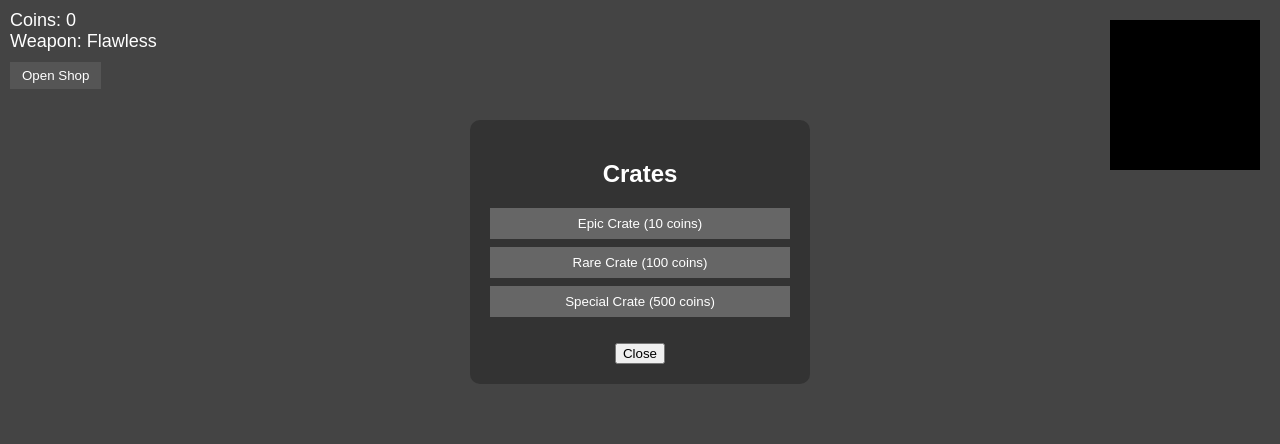
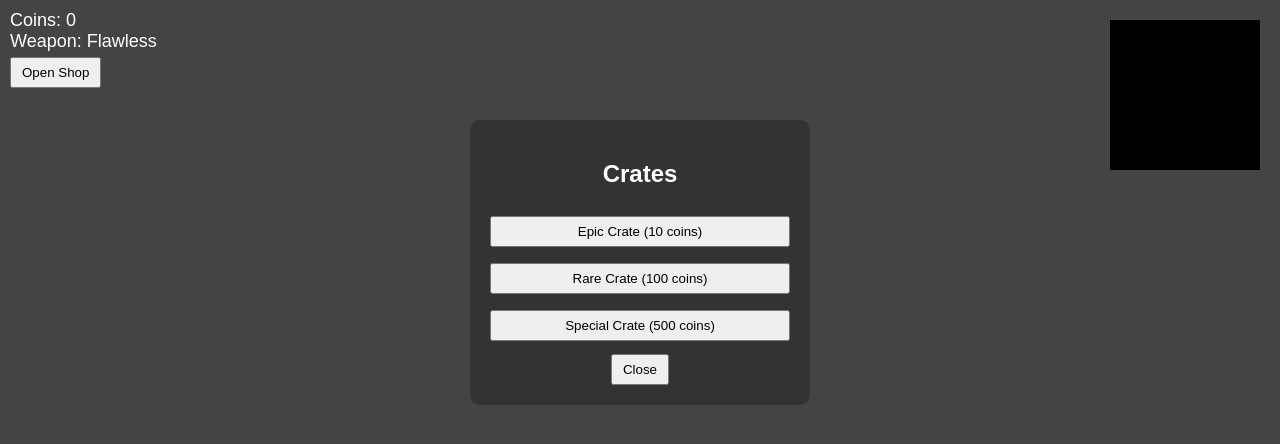
Before and after one commit to spidercogaming-dotcom/multiplayer-shooter, a website: page public/index.html in a window 1280 px wide. Both pictures are taken after a click on the button "Open Shop". Drawn offline with nearby package versions, Linux system fonts and the light colour scheme.

Commit message:
Update index.html

```diff
--- a/public/index.html
+++ b/public/index.html
@@ -27,13 +27,10 @@
             z-index: 5;
         }
 
-        #shopBtn {
-            margin-top: 10px;
-            padding: 6px 12px;
+        button {
+            padding: 6px 10px;
+            margin-top: 5px;
             cursor: pointer;
-            background: #555;
-            color: white;
-            border: none;
         }
 
         #shop {
@@ -52,18 +49,8 @@
         }
 
         .crateBtn {
-            display: block;
             width: 100%;
             margin: 8px 0;
-            padding: 8px;
-            cursor: pointer;
-            background: #666;
-            color: white;
-            border: none;
-        }
-
-        .crateBtn:hover {
-            background: #888;
         }
     </style>
 </head>
@@ -90,7 +77,6 @@
         Special Crate (500 coins)
     </button>
 
-    <br>
     <button onclick="closeShop()">Close</button>
 </div>
 
```
